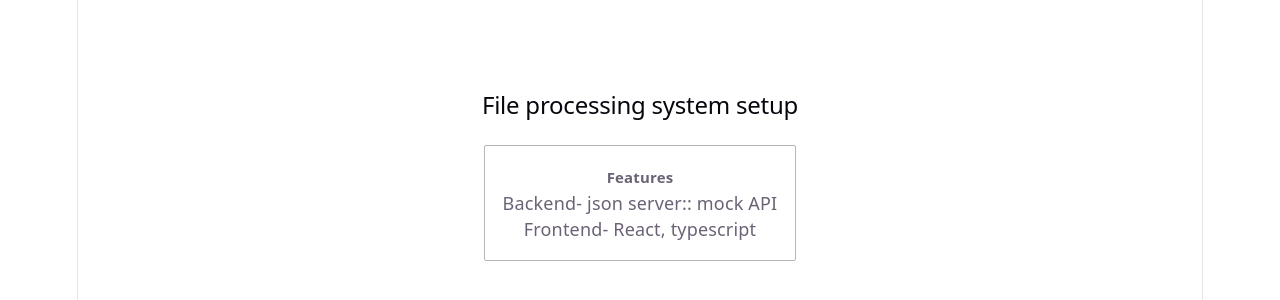
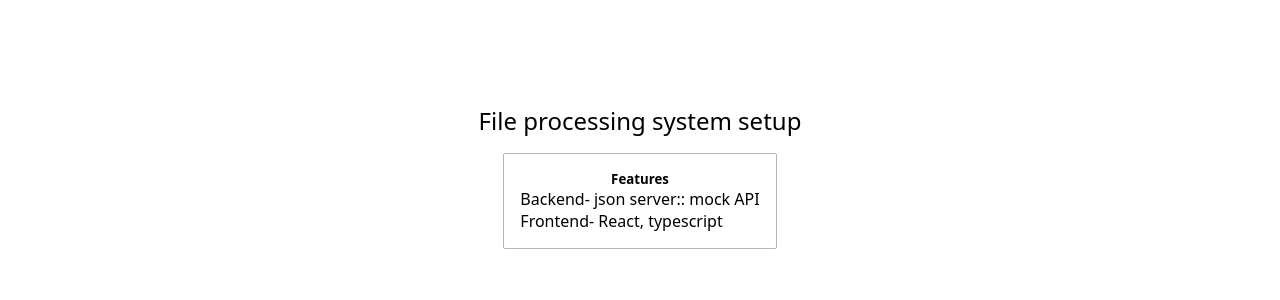
Before and after one commit to sgoyal02/file-processing-system, a React (Vite) app: page / in a window 1280 px wide. Shown: the part 224-524 px from the top of the page. Built offline with nearby package versions, Linux system fonts and the light colour scheme.

Commit message:
chore: json server setup for mock API

```diff
--- a/package.json
+++ b/package.json
@@ -5,6 +5,7 @@
   "type": "module",
   "scripts": {
     "dev": "vite",
+    "server": "json-server --watch src/db.json --port 4000",
     "build": "tsc -b && vite build",
     "lint": "eslint .",
     "preview": "vite preview"
--- a/src/App.css
+++ b/src/App.css
@@ -12,6 +12,7 @@
   border: 1px solid #b9b3b3;
   border-radius: 2px;
 }
-h5{
+section > h5{
   margin: 0rem;
+  text-align: center;
 }
--- /dev/null
+++ b/src/db.json
@@ -0,0 +1,72 @@
+{
+  "users": [
+    {
+      "id": 1,
+      "email": "admin@example.com",
+      "password": "123456",
+      "token": "fake-jwt-token-1"
+    }
+  ],
+
+  "projects": [
+    {
+      "id": 1,
+      "name": "Invoice Processing",
+      "description": "Handles vendor invoice uploads and processing",
+      "createdAt": "2026-01-10T10:00:00Z"
+    },
+    {
+      "id": 2,
+      "name": "Image Compression",
+      "description": "Compress large image files into zip",
+      "createdAt": "2026-02-15T14:30:00Z"
+    }
+  ],
+
+  "files": [
+    {
+      "id": 1,
+      "projectId": 1,
+      "name": "invoice_jan.pdf",
+      "size": 24576,
+      "uploadedAt": "2026-01-11T09:00:00Z"
+    },
+    {
+      "id": 2,
+      "projectId": 1,
+      "name": "invoice_feb.pdf",
+      "size": 30500,
+      "uploadedAt": "2026-01-12T11:00:00Z"
+    },
+    {
+      "id": 3,
+      "projectId": 2,
+      "name": "image1.png",
+      "size": 502400,
+      "uploadedAt": "2026-02-16T10:30:00Z"
+    }
+  ],
+
+  "jobs": [
+    {
+      "id": 1,
+      "projectId": 1,
+      "fileIds": [1, 2],
+      "status": "COMPLETED",
+      "progress": 100,
+      "createdAt": "2026-01-12T12:00:00Z",
+      "completedAt": "2026-01-12T12:05:00Z",
+      "downloadUrl": "https://example.com/download/invoices_jan_feb.zip"
+    },
+    {
+      "id": 2,
+      "projectId": 2,
+      "fileIds": [3],
+      "status": "PROCESSING",
+      "progress": 40,
+      "createdAt": "2026-02-16T11:00:00Z",
+      "completedAt": null,
+      "downloadUrl": null
+    }
+  ]
+}
--- a/src/index.css
+++ b/src/index.css
@@ -1,111 +1,15 @@
-:root {
-  --text: #6b6375;
-  --text-h: #08060d;
-  --bg: #fff;
-  --border: #e5e4e7;
-  --code-bg: #f4f3ec;
-  --accent: #aa3bff;
-  --accent-bg: rgba(170, 59, 255, 0.1);
-  --accent-border: rgba(170, 59, 255, 0.5);
-  --social-bg: rgba(244, 243, 236, 0.5);
-  --shadow:
-    rgba(0, 0, 0, 0.1) 0 10px 15px -3px, rgba(0, 0, 0, 0.05) 0 4px 6px -2px;
-
-  --sans: system-ui, 'Segoe UI', Roboto, sans-serif;
-  --heading: system-ui, 'Segoe UI', Roboto, sans-serif;
-  --mono: ui-monospace, Consolas, monospace;
-
-  font: 18px/145% var(--sans);
-  letter-spacing: 0.18px;
-  color-scheme: light dark;
-  color: var(--text);
-  background: var(--bg);
-  font-synthesis: none;
-  text-rendering: optimizeLegibility;
-  -webkit-font-smoothing: antialiased;
-  -moz-osx-font-smoothing: grayscale;
-
-  @media (max-width: 1024px) {
-    font-size: 16px;
-  }
+*{
+  margin: 0;
+  padding: 0;
+  box-sizing:border-box;
+}
+body{
+  font-family:system-ui, Arial, sans-serif;
+  background: #fff;
+  color: #000;
 }
 
-@media (prefers-color-scheme: dark) {
-  :root {
-    --text: #9ca3af;
-    --text-h: #f3f4f6;
-    --bg: #16171d;
-    --border: #2e303a;
-    --code-bg: #1f2028;
-    --accent: #c084fc;
-    --accent-bg: rgba(192, 132, 252, 0.15);
-    --accent-border: rgba(192, 132, 252, 0.5);
-    --social-bg: rgba(47, 48, 58, 0.5);
-    --shadow:
-      rgba(0, 0, 0, 0.4) 0 10px 15px -3px, rgba(0, 0, 0, 0.25) 0 4px 6px -2px;
-  }
 
-  #social .button-icon {
-    filter: invert(1) brightness(2);
-  }
+h1, h2{
+  font-weight: 500;
 }
-
-#root {
-  width: 1126px;
-  max-width: 100%;
-  margin: 0 auto;
-  text-align: center;
-  border-inline: 1px solid var(--border);
-  min-height: 100svh;
-  display: flex;
-  flex-direction: column;
-  box-sizing: border-box;
-}
-
-body {
-  margin: 0;
-}
-
-h1,
-h2 {
-  font-family: var(--heading);
-  font-weight: 500;
-  color: var(--text-h);
-}
-
-h1 {
-  font-size: 56px;
-  letter-spacing: -1.68px;
-  margin: 32px 0;
-  @media (max-width: 1024px) {
-    font-size: 36px;
-    margin: 20px 0;
-  }
-}
-h2 {
-  font-size: 24px;
-  line-height: 118%;
-  letter-spacing: -0.24px;
-  margin: 0 0 8px;
-  @media (max-width: 1024px) {
-    font-size: 20px;
-  }
-}
-p {
-  margin: 0;
-}
-
-code,
-.counter {
-  font-family: var(--mono);
-  display: inline-flex;
-  border-radius: 4px;
-  color: var(--text-h);
-}
-
-code {
-  font-size: 15px;
-  line-height: 135%;
-  padding: 4px 8px;
-  background: var(--code-bg);
-}
```
